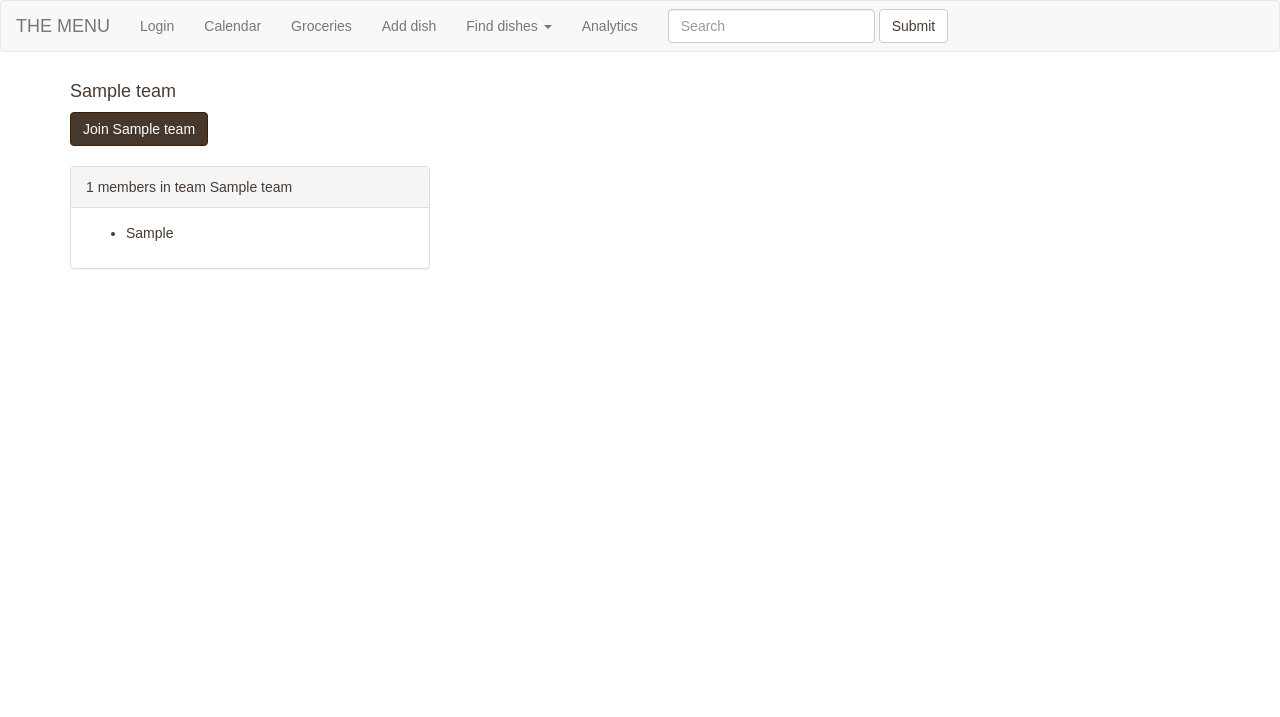
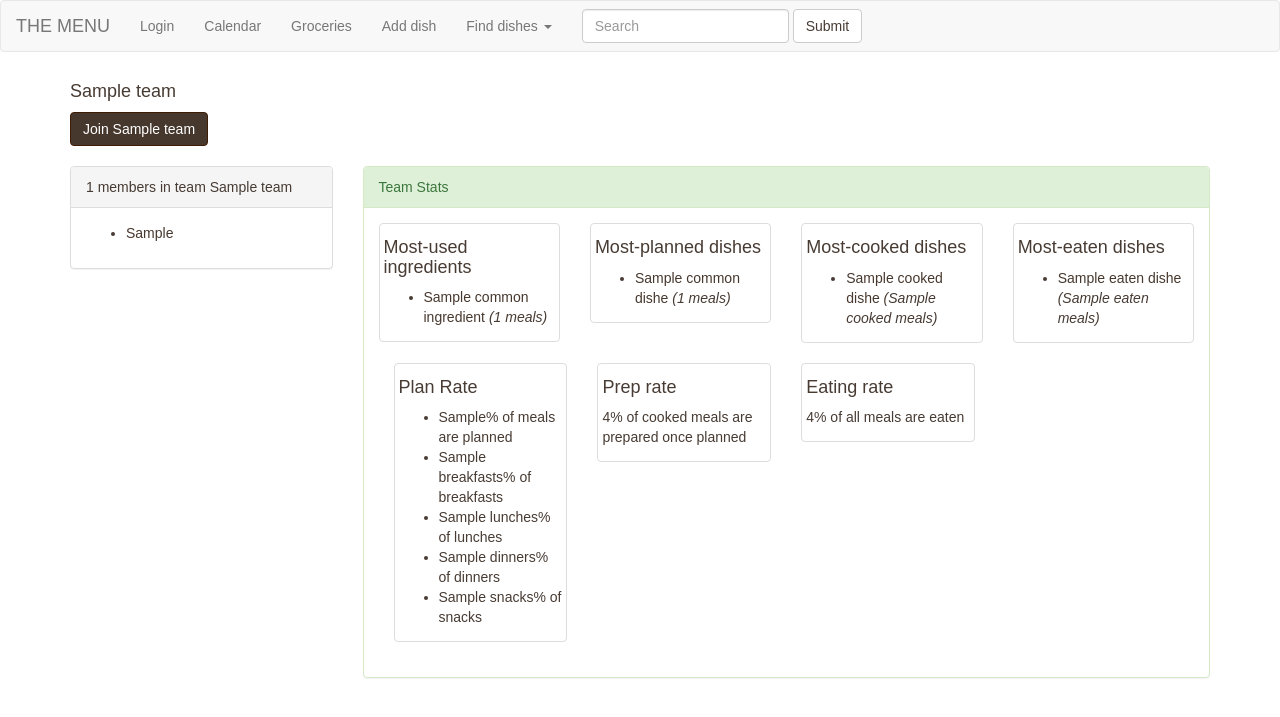
Before and after one commit to softmox/themenu, a Django app: template themenu/templates/themenu/team_detail.html in a window 1280 px wide. Shown: the top 717 px of the page. Run offline with Django 3.2, Linux system fonts and the light colour scheme; the template is opened without the code that fills it: most values are stand-ins (such as "Sample title", 1, 10 or a date in 2020); some libraries are stand-ins or nearby versions; some web fonts are replaced.

```diff
--- a/themenu/templates/themenu/header.html
+++ b/themenu/templates/themenu/header.html
@@ -32,7 +32,9 @@
             <li><a href="#" class='disabled'>by source</a></li>
           </ul>
         </li>
-        <li><a href="#" class='disabled'>Analytics</a></li>
+        {% if request.user.myuser.team %}
+        <li><a href="{% url 'team-detail' request.user.myuser.team.id %}">Team page</a></li>
+        {% endif %}
       </ul>
       <form id="dish-search-form" class="navbar-form navbar-left">
         <div class="form-group">
--- a/themenu/templates/themenu/team_detail.html
+++ b/themenu/templates/themenu/team_detail.html
@@ -18,7 +18,7 @@
 </div>
 <div class="container width=95%">
   <div class="row">
-    <div class="team-panel col-md-4">
+    <div class="team-panel col-md-3">
       <div class="panel panel-default">
         <div class="panel-heading">{{member_count}} members in team {{team.name}}</div>
         <div class="panel-body">
@@ -32,6 +32,79 @@
         </div>
       </div>
     </div>
+    <div class="team-panel col-md-9">
+      <div class="panel panel-success">
+        <div class="panel-heading">Team Stats</div>
+        <div class="panel-body">
+          <div class="row">
+            <div class="col-xs-6 col-md-3 col-lg-3">
+              <div class="thumbnail">
+                <h4>Most-used ingredients</h4>
+                <ul>
+                  {% for i in team.common_ingredients %}
+                    <li><a href="{% url 'ingredient-detail' i.id %}">{{ i.name }}</a> <em>({{ i.num_meals }} meals)</em></li>
+                  {% endfor %}
+                </ul>
+              </div>
+            </div>
+            <div class="col-xs-6 col-md-3 col-lg-3">
+              <div class="thumbnail">
+                <h4>Most-planned dishes</h4>
+                <ul>
+                  {% for d in team.common_dishes %}
+                    <li><a href="{% url 'dish-detail' d.id %}">{{ d.name }}</a> <em>({{ d.num_meals }} meals)</em></li>
+                  {% endfor %}
+                </ul>
+              </div>
+            </div>
+            <div class="col-xs-6 col-md-3 col-lg-3">
+              <div class="thumbnail">
+                <h4>Most-cooked dishes</h4>
+                <ul>
+                  {% for d in team.cooked_dishes %}
+                    <li><a href="{% url 'dish-detail' d.id %}">{{ d.name }}</a> <em>({{ d.cooked_meals }} cooked meals)</em></li>
+                  {% endfor %}
+                </ul>
+              </div>
+            </div>
+            <div class="col-xs-6 col-md-3 col-lg-3">
+              <div class="thumbnail">
+                <h4>Most-eaten dishes</h4>
+                <ul>
+                  {% for d in team.eaten_dishes %}
+                    <li><a href="{% url 'dish-detail' d.id %}">{{ d.name }}</a> <em>({{ d.eaten_meals }} eaten meals)</em></li>
+                  {% endfor %}
+                </ul>
+              </div>
+            </div>
+          </div>
+          <div class="col-xs-6 col-md-3 col-lg-3">
+            <div class="thumbnail">
+              <h4>Plan Rate</h4>
+              <ul>
+                <li>{{team.plan_rate.all}}% of meals are planned</li>
+                <li>{{team.plan_rate.breakfasts}}% of breakfasts</li>
+                <li>{{team.plan_rate.lunches}}% of lunches</li>
+                <li>{{team.plan_rate.dinners}}% of dinners</li>
+                <li>{{team.plan_rate.snacks}}% of snacks</li>
+              </ul>
+            </div>
+          </div>
+          <div class="col-xs-6 col-md-3 col-lg-3">
+            <div class="thumbnail">
+              <h4>Prep rate</h4>
+              <p>{{team.prep_rate}}% of cooked meals are prepared once planned</p>
+            </div>
+          </div>
+          <div class="col-xs-6 col-md-3 col-lg-3">
+            <div class="thumbnail">
+              <h4>Eating rate</h4>
+              <p>{{team.eat_rate}}% of all meals are eaten</p>
+            </div>
+          </div>
+        </div>
+      </div>
+    </div>
   </div>
 </div>
 
```
Also changed, not shown: themenu/models.py (+80 -0 lines).
